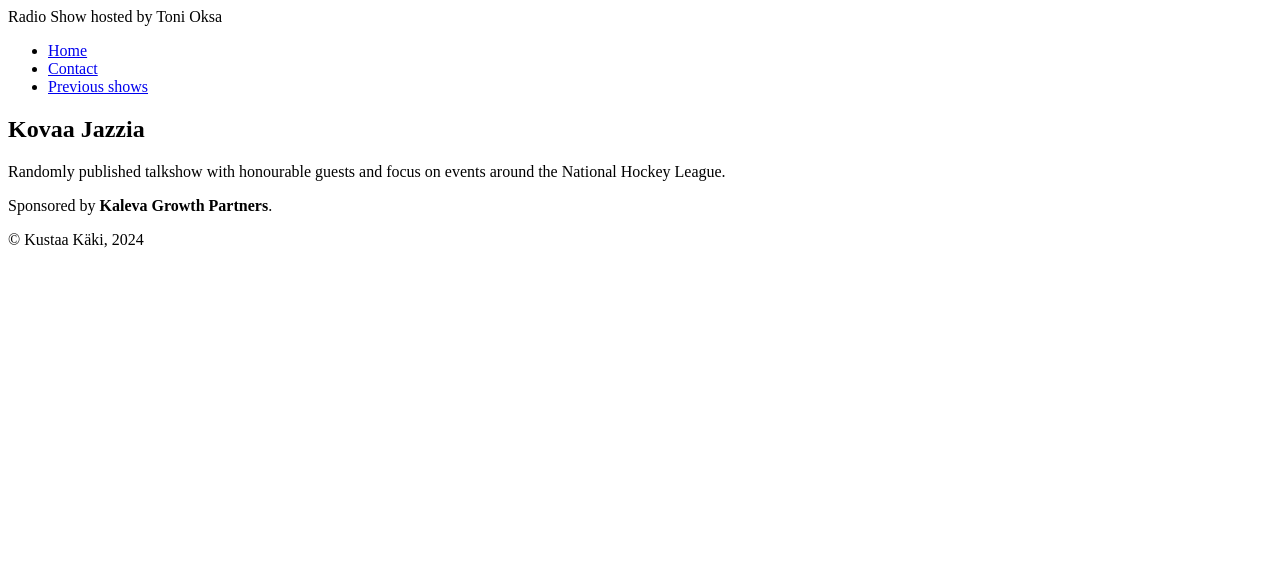
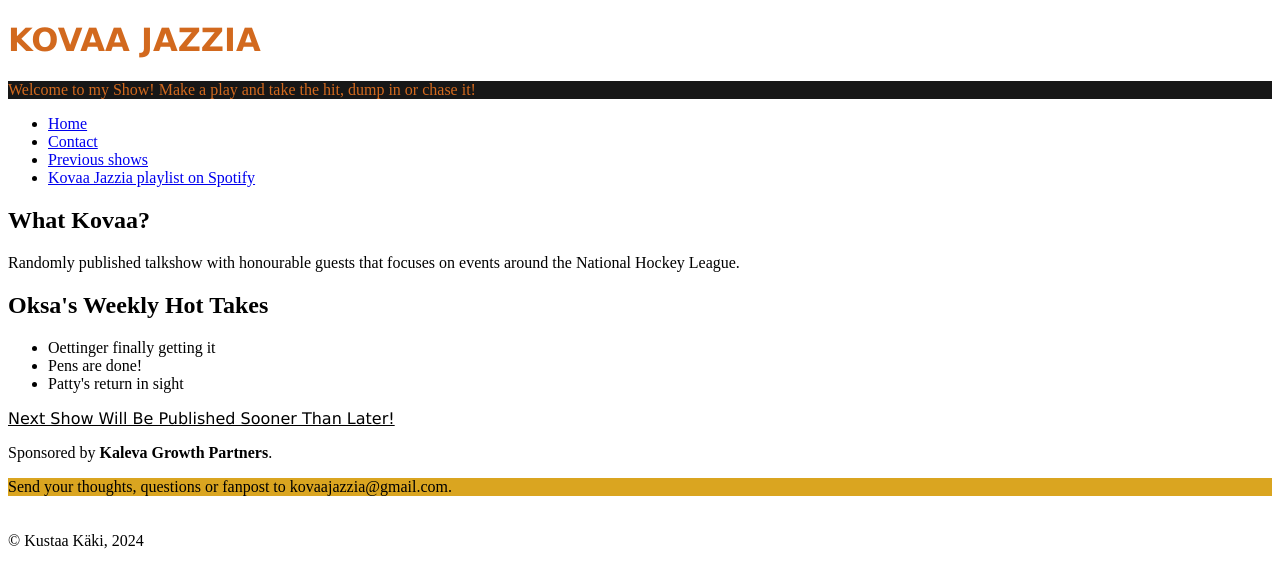
Before and after one commit to kustaakaki/kustaakaki.github.io, a plain HTML site: page index.html in a window 1280 px wide. Drawn offline with Linux system fonts and the light colour scheme.

Commit message:
Add files via upload

```diff
--- a/index.html
+++ b/index.html
@@ -4,26 +4,47 @@
     <meta charset="UTF-8">
     <meta name="viewport" content="width=device-width, initial-scale=1.0">
     <title>Kovaa Jazzia</title>
+    <link rel="stylesheet" type="text/css" href="styles.css">
 </head>
 <body>
-    <header>Radio Show hosted by Toni Oksa</header>
+    <header>
+        <h1 class="header-example">KOVAA JAZZIA</h1>
+    <p class="color-example"> Welcome to my Show! Make a play and take the hit, dump in or chase it!</p>
+
+    </header>
 
     <nav>
         <ul>
         <li><a href="#main-content">Home</a></li>
         <li><a href="#footer">Contact</a></li>
         <li><a href="https://soundcloud.com/kustaa-k-ki">Previous shows</a></li>
+        <li><a href="https://open.spotify.com/playlist/6hpwh7hRwjAcXd9hzB8ZqT?si=lIBjTYKNTey9X1Y3vu-cAg&pi=e-tOL6M-aeQ3KN&nd=1&dlsi=774a887b82804b08">Kovaa Jazzia playlist on Spotify</a></li>
         </ul>
     </nav>
 
 <main id="main-content">
-    <h2>Kovaa Jazzia</h2>
-    <p>Randomly published talkshow with honourable guests and focus on events around the National Hockey League.
+    <h2>What Kovaa?</h2>
+    <p>Randomly published talkshow with honourable guests that focuses on events around the National Hockey League.
     </p>
+
+    <section>
+        <h2>Oksa's Weekly Hot Takes</h2>
+        <ul class="list-example">
+            <li>Oettinger finally getting it</li>
+            <li>Pens are done!</li>
+            <li>Patty's return in sight</li>
+        </ul>
+        <p class="text-example">Next show will be published sooner than later!</p>
+    </section>
     <p>Sponsored by <strong>Kaleva Growth Partners</strong>.
     </p>
+
+    <div class="div-example">Send your thoughts, questions or fanpost to kovaajazzia@gmail.com.
+    </div>
+
 </main>
-
+<br>
+<br>
 <footer id="footer">
     &copy; Kustaa Käki, 2024
 </footer>
--- /dev/null
+++ b/styles.css
@@ -0,0 +1,24 @@
+.color-example {
+    color:chocolate;
+    background-color:rgb(23, 23, 23);
+    border: 3px beige
+}
+.header-example {
+    color: chocolate;
+    font-family:Verdana, Geneva, Tahoma, sans-serif;
+    font-size: 32px
+}
+.list-example {
+    list-style-type:disc;
+    color:black
+}
+.text-example {
+    font-family:'Lucida Sans', 'Lucida Sans Regular', 'Lucida Grande', 'Lucida Sans Unicode', Geneva, Verdana, sans-serif;
+    font-size: medium;
+    text-transform: capitalize;
+    text-decoration: underline;
+}
+.div-example {
+    background-color: goldenrod;
+    border: 2px black
+}
```
